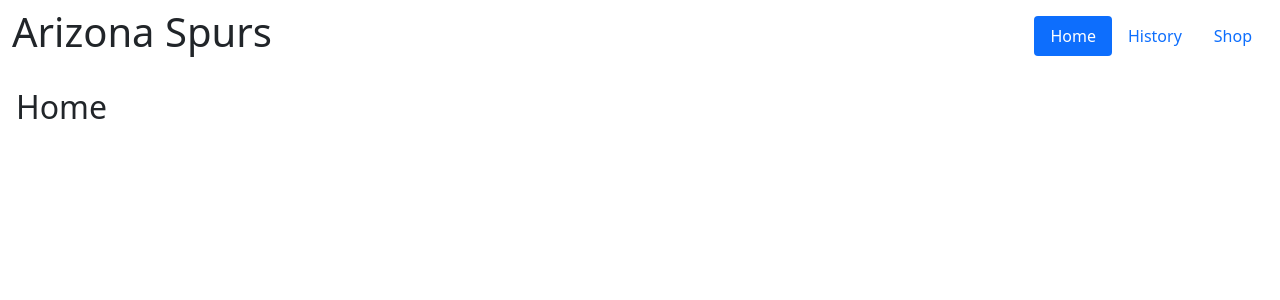
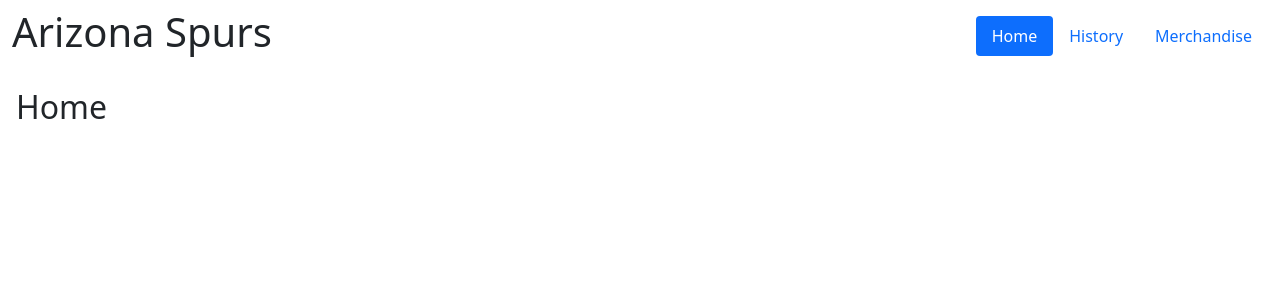
Before and after one commit to JMan4342/ArizonaSpurs, a React (Create React App) app: page / in a window 1280 px wide. Shown: the top 300 px of the page. Built offline with nearby package versions, Linux system fonts and the light colour scheme.

Commit message:
Rename Shop to Merchandise throughout

```diff
--- a/src/components/NavBar.js
+++ b/src/components/NavBar.js
@@ -35,14 +35,14 @@ function NavBar({ currentPage, handlePageChange }) {
           </li>
           <li className="nav-item link">
             <a
-              href="#shop"
-              onClick={() => handlePageChange("Shop")}
+              href="#merchandise"
+              onClick={() => handlePageChange("Merchandise")}
               // Check to see if the currentPage is `Blog`, and if so we use the active link class from bootstrap. Otherwise, we set it to a normal nav-link
               className={
-                currentPage === "Shop" ? "nav-link active" : "nav-link"
+                currentPage === "Merchandise" ? "nav-link active" : "nav-link"
               }
             >
-              Shop
+              Merchandise
             </a>
           </li>
         </ul>
--- a/src/components/PortfolioContainer.js
+++ b/src/components/PortfolioContainer.js
@@ -2,7 +2,7 @@ import React, {useState} from "react";
 import NavBar from "./NavBar";
 import History from "./pages/History";
 import Home from "./pages/Home";
-import Shop from "./pages/Shop";
+import Merchandise from "./pages/Merchandise";
 
 export default function PortfolioContainer() {
   const [currentPage, setCurrentPage] = useState("Home");
@@ -15,7 +15,7 @@ export default function PortfolioContainer() {
     if (currentPage === "History") {
       return <History />;
     }
-    return <Shop />;
+    return <Merchandise />;
   };
 
   const handlePageChange = (page) => setCurrentPage(page);
```
Also changed, not shown: src/components/pages/Merchandise.js (renamed from src/components/pages/Shop.js).
